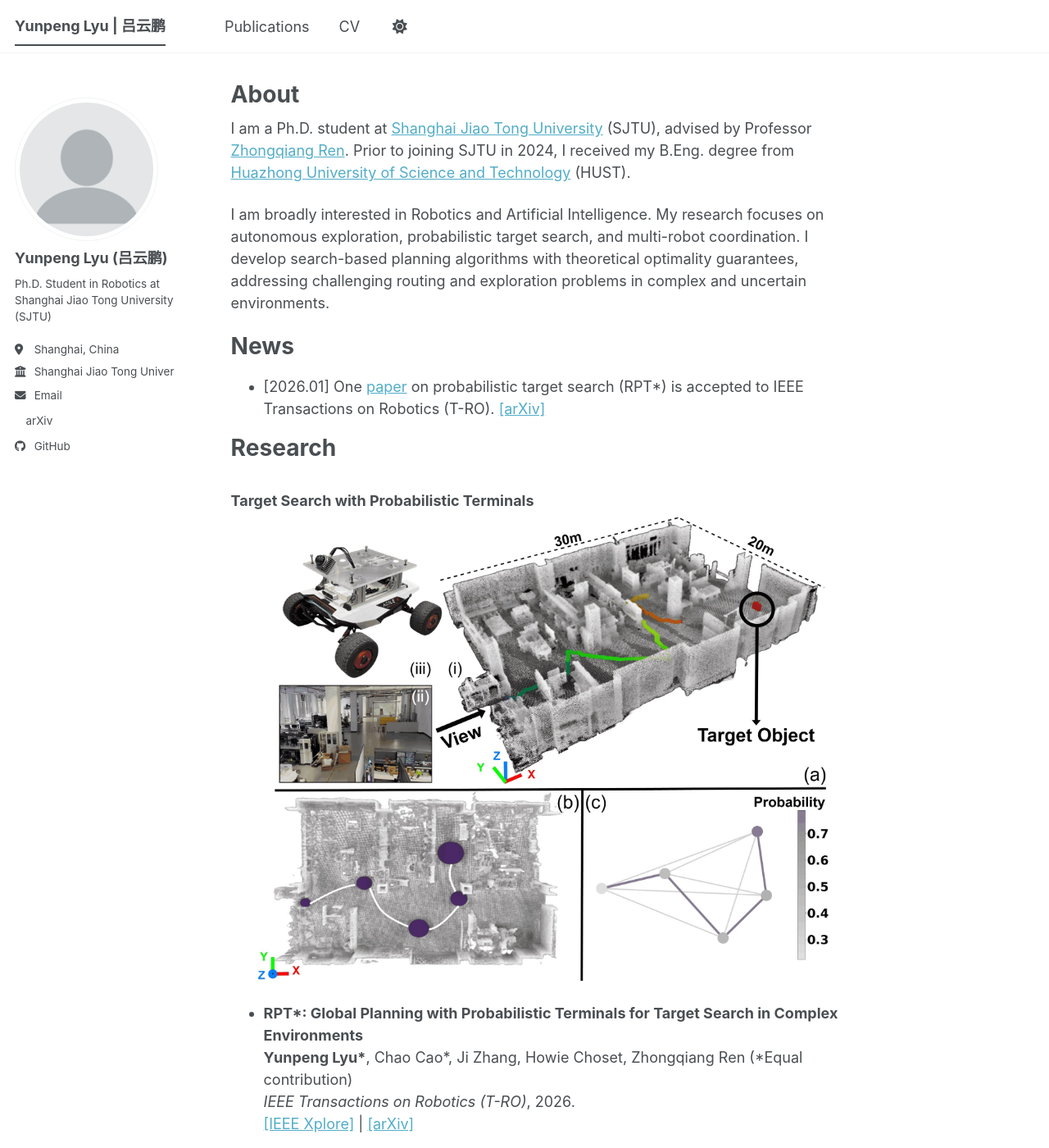
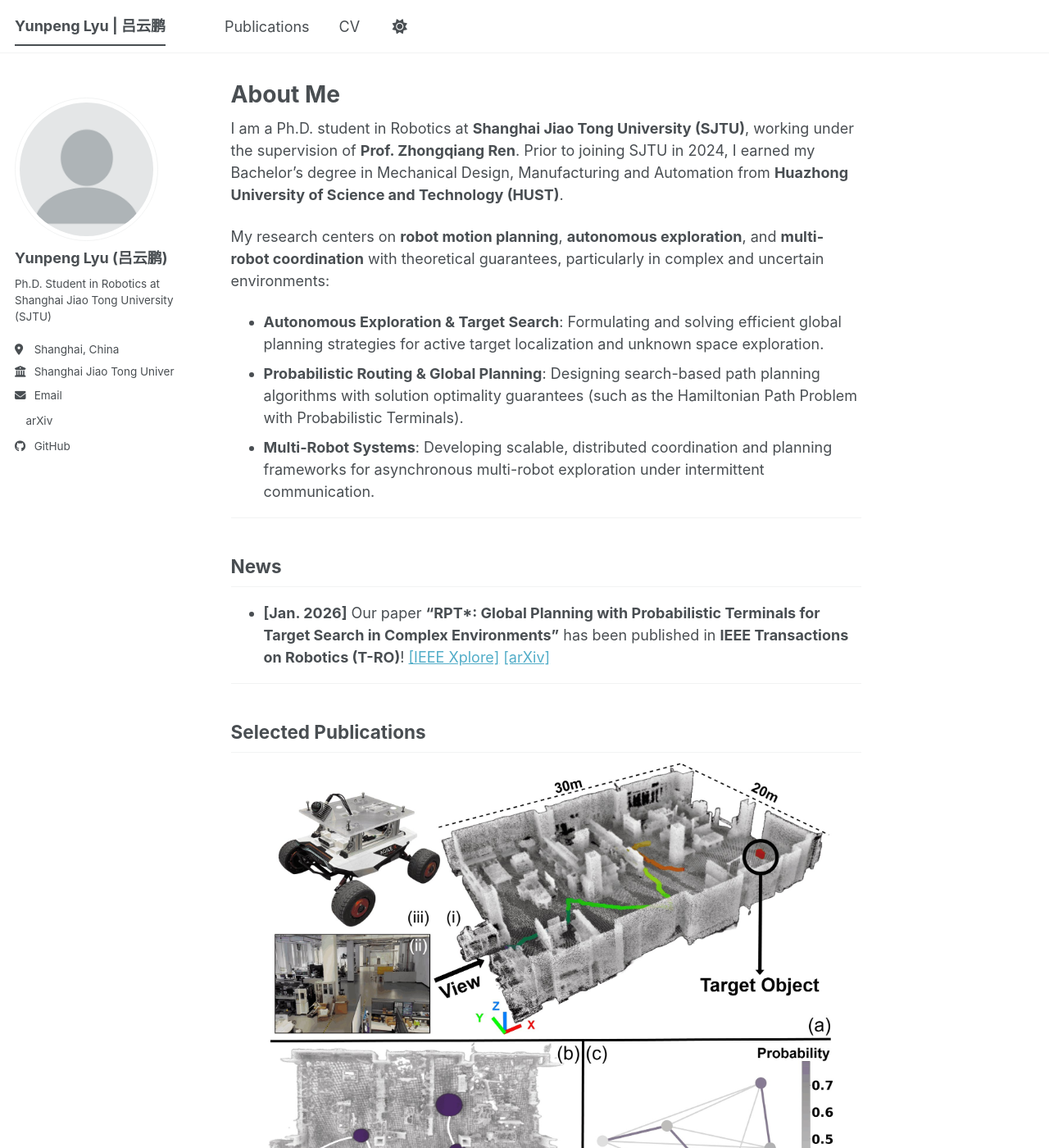
Before and after one commit to lveverflipped/lveverflipped.github.io, a Jekyll site: the page built from _pages/about.md, in a window 1280 px wide and 1400 px high. Shown: the whole window at 82% size. Built offline with Jekyll 4.4.1, drawn with Linux system fonts in a browser that asks for light colours; a script bundle is joined from its source files by our own code; a style sheet for code colours, icons or effects is not loaded; some of the changed text lies outside the part shown.

```diff
--- a/_pages/about.md
+++ b/_pages/about.md
@@ -1,29 +1,35 @@
 ---
 permalink: /
-title: "About"
+title: "About Me"
 author_profile: true
 redirect_from:
   - /about/
   - /about.html
 ---
 
-I am a Ph.D. student at [Shanghai Jiao Tong University](https://www.sjtu.edu.cn/) (SJTU), advised by Professor [Zhongqiang Ren](https://wonderren.github.io/). Prior to joining SJTU in 2024, I received my B.Eng. degree from [Huazhong University of Science and Technology](https://www.hust.edu.cn/) (HUST).
+I am a Ph.D. student in Robotics at **Shanghai Jiao Tong University (SJTU)**, working under the supervision of **Prof. Zhongqiang Ren**. Prior to joining SJTU in 2024, I earned my Bachelor's degree in Mechanical Design, Manufacturing and Automation from **Huazhong University of Science and Technology (HUST)**.
 
-I am broadly interested in Robotics and Artificial Intelligence. My research focuses on autonomous exploration, probabilistic target search, and multi-robot coordination. I develop search-based planning algorithms with theoretical optimality guarantees, addressing challenging routing and exploration problems in complex and uncertain environments.
+My research centers on **robot motion planning**, **autonomous exploration**, and **multi-robot coordination** with theoretical guarantees, particularly in complex and uncertain environments:
+- **Autonomous Exploration & Target Search**: Formulating and solving efficient global planning strategies for active target localization and unknown space exploration.
+- **Probabilistic Routing & Global Planning**: Designing search-based path planning algorithms with solution optimality guarantees (such as the Hamiltonian Path Problem with Probabilistic Terminals).
+- **Multi-Robot Systems**: Developing scalable, distributed coordination and planning frameworks for asynchronous multi-robot exploration under intermittent communication.
 
-# News
-* [2026.01] One [paper](https://ieeexplore.ieee.org/document/11769626) on probabilistic target search (RPT\*) is accepted to IEEE Transactions on Robotics (T-RO). [[arXiv]](https://arxiv.org/abs/2601.12701)
+---
 
-# Research
+## News
+* **[Jan. 2026]** Our paper **"RPT\*: Global Planning with Probabilistic Terminals for Target Search in Complex Environments"** has been published in **IEEE Transactions on Robotics (T-RO)**! [[IEEE Xplore]](https://ieeexplore.ieee.org/document/11769626) [[arXiv]](https://arxiv.org/abs/2601.12701)
 
-### Target Search with Probabilistic Terminals
+---
+
+## Selected Publications
+
 <p align="center">
   <a href="https://ieeexplore.ieee.org/document/11769626">
-    <img src="/images/rpt_star.jpg" alt="RPT* Target Search" width="92%">
+    <img src="/images/rpt_star.jpg" alt="RPT* Target Search" style="width: 100%; max-width: 720px; border-radius: 4px; display: block; margin: 0 auto;">
   </a>
 </p>
 
 * **RPT\*: Global Planning with Probabilistic Terminals for Target Search in Complex Environments**
   **Yunpeng Lyu\***, Chao Cao\*, Ji Zhang, Howie Choset, Zhongqiang Ren (\*Equal contribution)
-  *IEEE Transactions on Robotics (T-RO)*, 2026.
-  [[IEEE Xplore]](https://ieeexplore.ieee.org/document/11769626) | [[arXiv]](https://arxiv.org/abs/2601.12701)
+  *IEEE Transactions on Robotics (T-RO)*, Regular Paper, 2026.
+  [[IEEE Xplore]](https://ieeexplore.ieee.org/document/11769626) | [[arXiv]](https://arxiv.org/abs/2601.12701) | [[Details]](/publication/2026-01-19-rpt-star)
```
